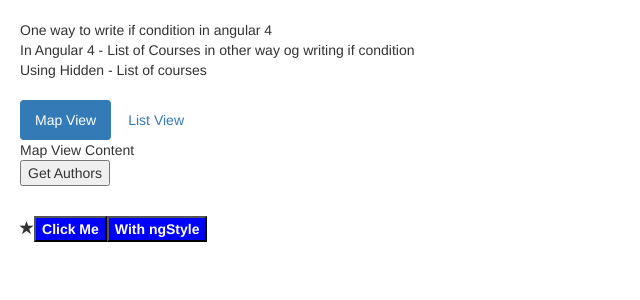
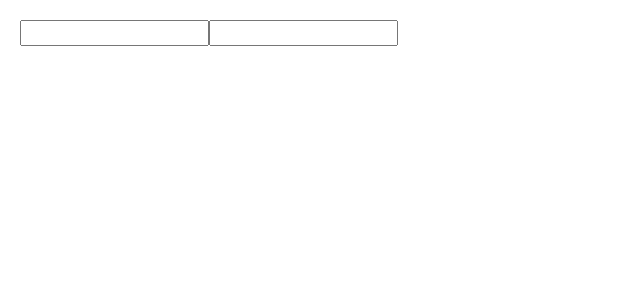
Before and after one commit to SarathKumarCh/Angular, an Angular app in the folder hello-world/: page / in a window 1280 px wide. Shown: the top 300 px of the page, without its empty margins (0-640 px from the left). Built offline with nearby package versions, Linux system fonts and the light colour scheme.

Commit message:
custom directives - formating input field

```diff
--- a/hello-world/src/app/app.component.html
+++ b/hello-world/src/app/app.component.html
@@ -1,3 +1,10 @@
 <!--The content below is only a placeholder and can be replaced.-->
 
-<app-directives></app-directives>
+<!-- commented for using customDirective
+   <app-directives></app-directives> -->
+
+  <input type="text" appInputCustomDirective [format] = "'uppercase'" >
+
+  <input type="text" [appInputCustomDirective] = "'uppercase'" >
+
+<!-- Both ways work, but 2nd approach is used only when there is one Input prop -->
--- a/hello-world/src/app/app.module.ts
+++ b/hello-world/src/app/app.module.ts
@@ -4,12 +4,14 @@ import { NgModule } from '@angular/core';
 
 import { AppComponent } from './app.component';
 import { DirectivesComponent } from './directives/directives.component';
+import { InputCustomDirectiveDirective } from './input-custom-directive.directive';
 
 
 @NgModule({
   declarations: [
     AppComponent,
-    DirectivesComponent
+    DirectivesComponent,
+    InputCustomDirectiveDirective
   ],
   imports: [
     BrowserModule
--- /dev/null
+++ b/hello-world/src/app/input-custom-directive.directive.ts
@@ -0,0 +1,28 @@
+import { Directive, HostListener, ElementRef, Input } from '@angular/core';
+
+@Directive({
+  selector: '[appInputCustomDirective]'
+})
+export class InputCustomDirectiveDirective {
+  @Input('format') format;
+  @Input('appInputCustomDirective') format1;
+  //ElementRed is seevice defined in angular, that give access to DOM object
+  constructor(private el:ElementRef) {
+  }
+
+  // @HostListener('focus') onFocus(){
+  //   console.log('focused');
+  // }
+
+  @HostListener('blur') onBlur(){
+    let value:string = this.el.nativeElement.value;
+    if(this.format == 'lowercase')
+      this.el.nativeElement.value = value.toLowerCase();
+    else
+    this.el.nativeElement.value = value.toUpperCase();
+
+    console.log('blurred');
+  }
+
+
+}
```
Also changed, not shown: 1 other file (tests, documents, lock files or other folders).
